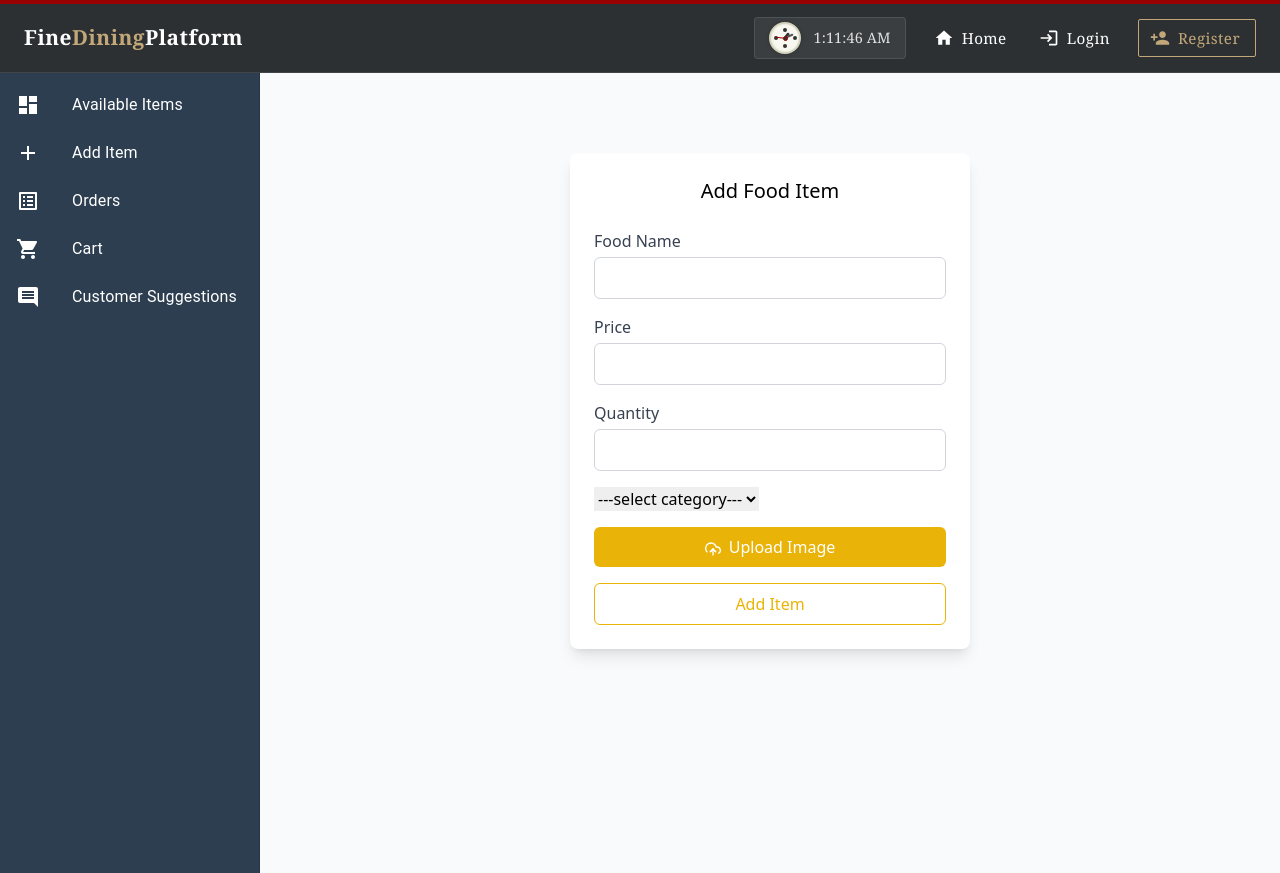
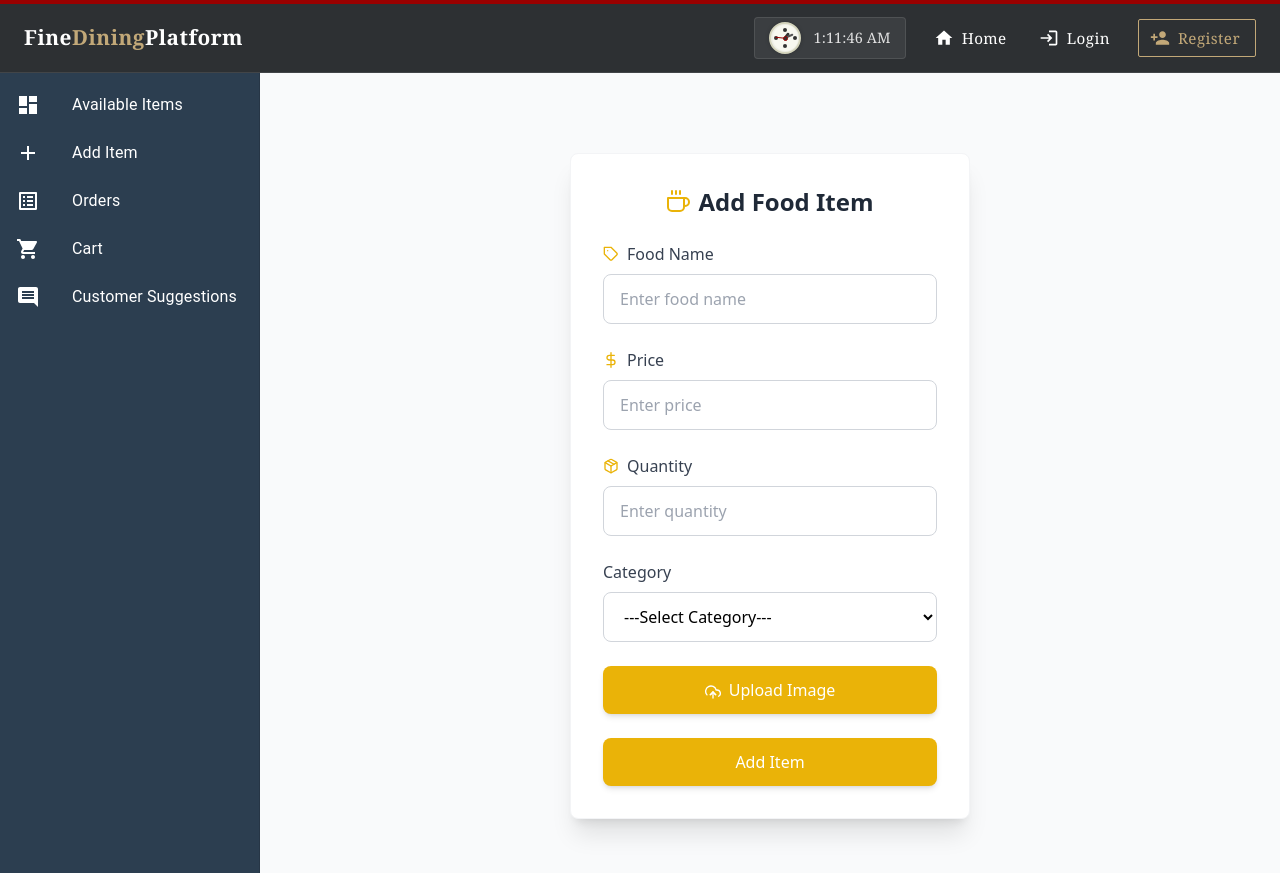
Before and after one commit to AbhishekVarpe100/food-frontend, a React (Vite) app: page /admin/add_item in a window 1280 px wide. Built offline with nearby package versions, Linux system fonts and the light colour scheme; no server answers; a web font is replaced by a local one.

Commit message:
initial commit

```diff
--- a/src/Components/admin/Add_item.jsx
+++ b/src/Components/admin/Add_item.jsx
@@ -1,10 +1,10 @@
 import React, { useState } from 'react';
 import axios from 'axios';
 import { useNavigate } from 'react-router-dom';
-import { FiUploadCloud, FiCheckCircle, FiAlertCircle } from 'react-icons/fi';
+import { FiUploadCloud, FiCheckCircle, FiAlertCircle, FiDollarSign, FiPackage, FiTag, FiCoffee } from 'react-icons/fi';
 
 function AddItem() {
-  const [data, setData] = useState({ name: '', price: '', quantity: '',category:'' });
+  const [data, setData] = useState({ name: '', price: '', quantity: '', category: '' });
   const [file, setFile] = useState(null);
   const [success, setSuccess] = useState('');
   const [error, setError] = useState('');
@@ -48,68 +48,90 @@ function AddItem() {
 
   return (
     <div className="max-w-md mx-auto p-6">
-      <div className="bg-white rounded-lg shadow-lg p-6 mt-8">
-        <h2 className="text-xl font-medium text-center mb-6">
+      <div className="bg-white rounded-lg shadow-xl p-8 mt-8 border border-gray-100">
+        <h2 className="text-2xl font-bold text-center mb-6 text-gray-800 flex items-center justify-center">
+          <FiCoffee className="mr-2 text-yellow-500" />
           Add Food Item
         </h2>
 
         {success && (
-          <div className="flex items-center bg-green-100 border border-green-400 text-green-700 px-4 py-3 rounded mb-4">
-            <FiCheckCircle className="mr-2" />
-            {success}
+          <div className="flex items-center bg-green-100 border border-green-400 text-green-700 px-4 py-3 rounded-md mb-6 animate-pulse">
+            <FiCheckCircle className="mr-2 flex-shrink-0" />
+            <span>{success}</span>
           </div>
         )}
 
         {error && (
-          <div className="flex items-center bg-red-100 border border-red-400 text-red-700 px-4 py-3 rounded mb-4">
-            <FiAlertCircle className="mr-2" />
-            {error}
+          <div className="flex items-center bg-red-100 border border-red-400 text-red-700 px-4 py-3 rounded-md mb-6">
+            <FiAlertCircle className="mr-2 flex-shrink-0" />
+            <span>{error}</span>
           </div>
         )}
 
-        <form onSubmit={handleSubmit} className="space-y-4">
+        <form onSubmit={handleSubmit} className="space-y-6">
           <div>
-            <label className="block text-gray-700 mb-1">Food Name</label>
+            <label className="block text-gray-700 mb-2 font-medium flex items-center">
+              <FiTag className="mr-2 text-yellow-500" />
+              Food Name
+            </label>
             <input
               type="text"
               name="name"
               required
               onChange={handleChange}
-              className="w-full px-3 py-2 border border-gray-300 rounded-md focus:outline-none focus:ring-2 focus:ring-blue-500"
+              placeholder="Enter food name"
+              className="w-full px-4 py-3 border border-gray-300 rounded-lg focus:outline-none focus:ring-2 focus:ring-yellow-500 focus:border-transparent transition-all"
             />
           </div>
 
           <div>
-            <label className="block text-gray-700 mb-1">Price</label>
+            <label className="block text-gray-700 mb-2 font-medium flex items-center">
+              <FiDollarSign className="mr-2 text-yellow-500" />
+              Price
+            </label>
             <input
               type="text"
               name="price"
               required
               onChange={handleChange}
-              className="w-full px-3 py-2 border border-gray-300 rounded-md focus:outline-none focus:ring-2 focus:ring-blue-500"
+              placeholder="Enter price"
+              className="w-full px-4 py-3 border border-gray-300 rounded-lg focus:outline-none focus:ring-2 focus:ring-yellow-500 focus:border-transparent transition-all"
             />
           </div>
 
           <div>
-            <label className="block text-gray-700 mb-1">Quantity</label>
+            <label className="block text-gray-700 mb-2 font-medium flex items-center">
+              <FiPackage className="mr-2 text-yellow-500" />
+              Quantity
+            </label>
             <input
               type="text"
               name="quantity"
               required
               onChange={handleChange}
-              className="w-full px-3 py-2 border border-gray-300 rounded-md focus:outline-none focus:ring-2 focus:ring-blue-500"
+              placeholder="Enter quantity"
+              className="w-full px-4 py-3 border border-gray-300 rounded-lg focus:outline-none focus:ring-2 focus:ring-yellow-500 focus:border-transparent transition-all"
             />
           </div>
 
-          <select required name="category" onChange={handleChange}>
-
-            <option>---select category---</option>3
-            <option value="Pure Veg">Pure Veg</option>
-            <option value="Non-Veg">Non-Veg</option>
-          </select>
+          <div>
+            <label className="block text-gray-700 mb-2 font-medium">
+              Category
+            </label>
+            <select
+              required
+              name="category"
+              onChange={handleChange}
+              className="w-full px-4 py-3 border border-gray-300 rounded-lg focus:outline-none focus:ring-2 focus:ring-yellow-500 focus:border-transparent bg-white transition-all"
+            >
+              <option value="">---Select Category---</option>
+              <option value="Pure Veg">Pure Veg</option>
+              <option value="Non-Veg">Non-Veg</option>
+            </select>
+          </div>
 
           <div className="relative">
-            <label className="inline-block w-full px-4 py-2 bg-yellow-500 text-white rounded-md cursor-pointer hover:bg-yellow-600 transition-colors text-center">
+            <label className="inline-block w-full px-4 py-3 bg-yellow-500 text-white rounded-lg cursor-pointer hover:bg-yellow-600 transition-colors text-center font-medium shadow-md">
               <FiUploadCloud className="inline-block mr-2" />
               Upload Image
               <input
@@ -120,7 +142,8 @@ function AddItem() {
               />
             </label>
             {file && (
-              <p className="mt-2 text-sm text-gray-600">
+              <p className="mt-2 text-sm text-gray-600 flex items-center">
+                <FiCheckCircle className="mr-1 text-green-500" />
                 Selected: {file.name}
               </p>
             )}
@@ -128,13 +151,18 @@ function AddItem() {
 
           <button
             type="submit"
-            className="w-full font-medium px-4 py-2 text-yellow-500 border border-yellow-500 rounded-md hover:bg-yellow-500 hover:text-white transition-colors"
+            disabled={uploading}
+            className="w-full font-medium px-4 py-3 text-white bg-yellow-500 rounded-lg hover:bg-yellow-600 transition-colors shadow-md flex items-center justify-center"
           >
-            Add Item
+            {uploading ? 'Uploading...' : 'Add Item'}
           </button>
 
           {uploading && (
-            <div className="text-center font-medium text-green-500">
+            <div className="text-center font-medium text-green-500 flex items-center justify-center">
+              <svg className="animate-spin -ml-1 mr-3 h-5 w-5 text-yellow-500" xmlns="http://www.w3.org/2000/svg" fill="none" viewBox="0 0 24 24">
+                <circle className="opacity-25" cx="12" cy="12" r="10" stroke="currentColor" strokeWidth="4"></circle>
+                <path className="opacity-75" fill="currentColor" d="M4 12a8 8 0 018-8V0C5.373 0 0 5.373 0 12h4zm2 5.291A7.962 7.962 0 014 12H0c0 3.042 1.135 5.824 3 7.938l3-2.647z"></path>
+              </svg>
               Uploading...
             </div>
           )}
```
